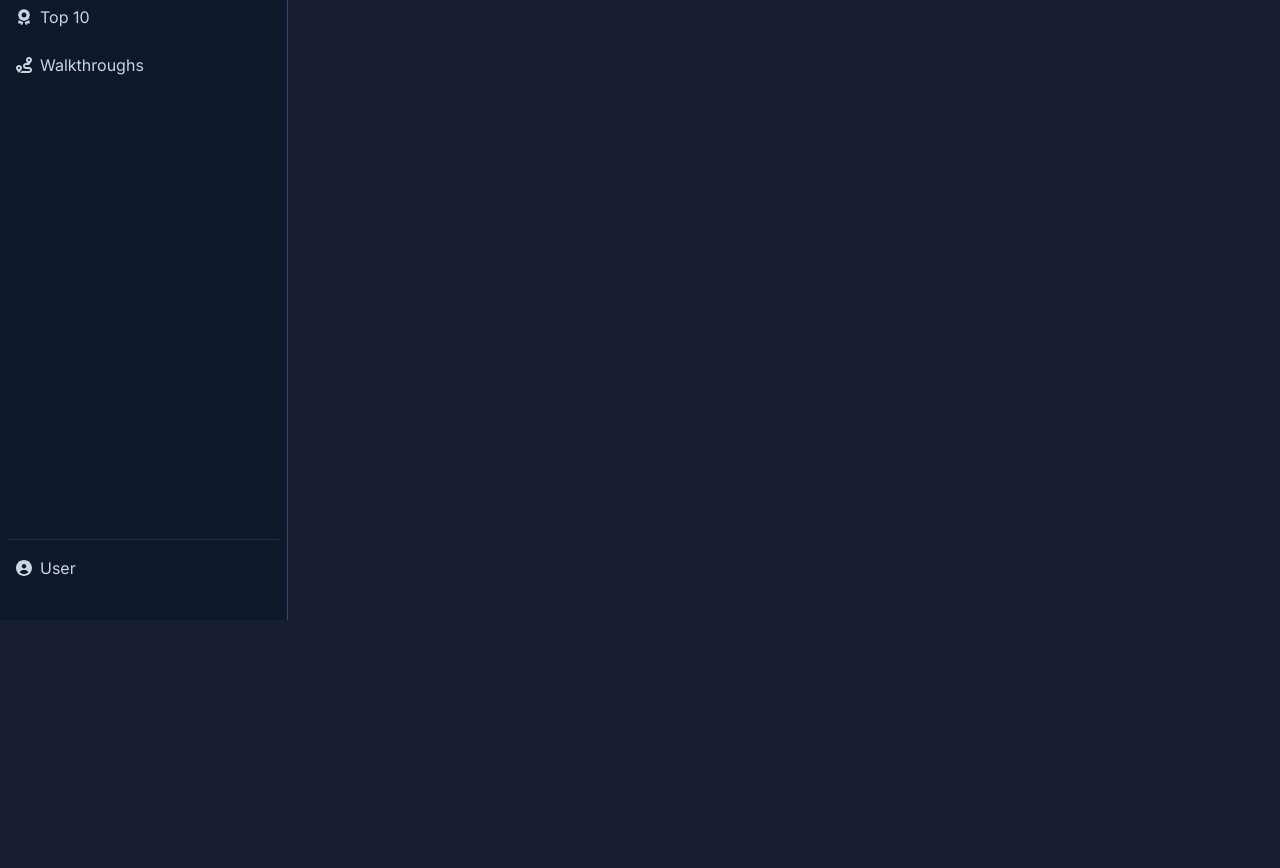
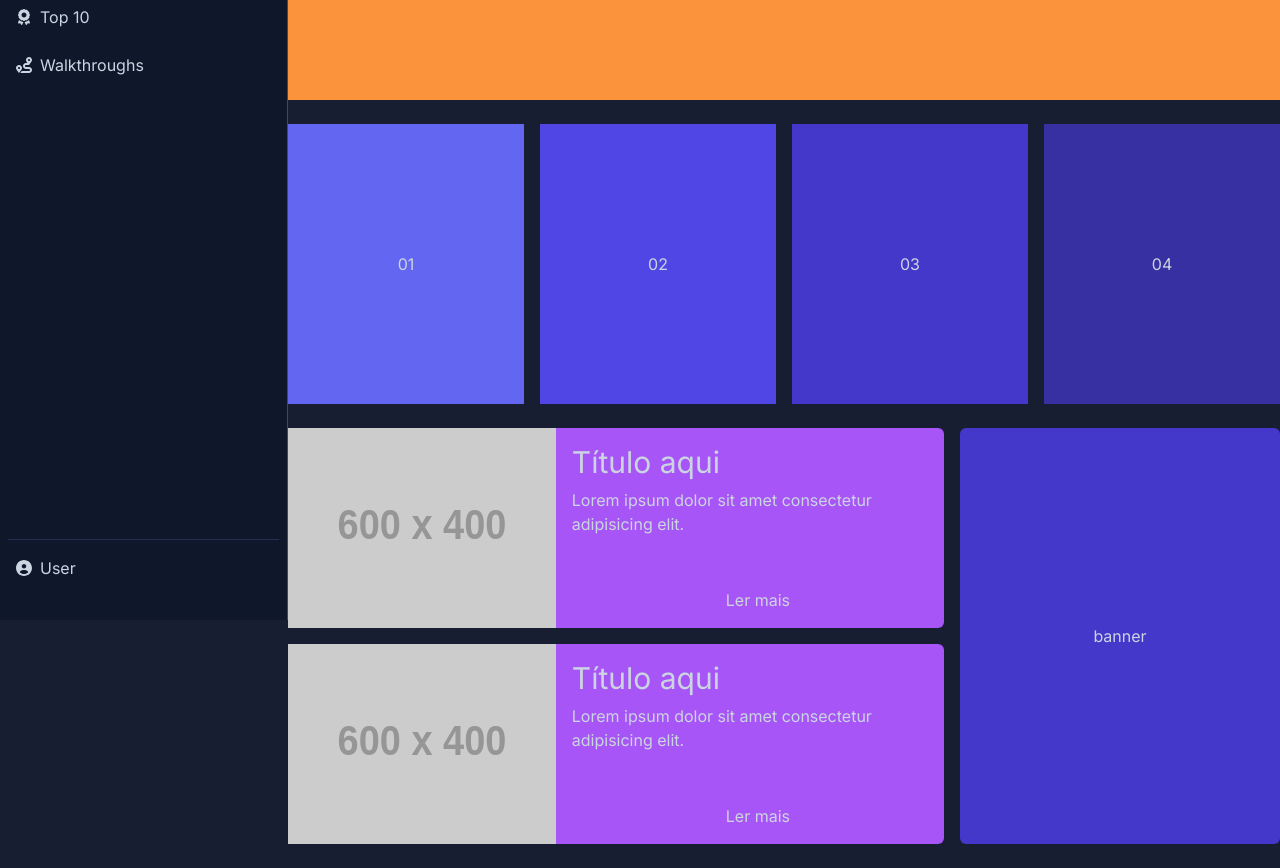
Before and after one commit to germanoricardi/nintendo64, a Next.js app: page / in a window 1280 px wide. Shown: the part 180-1048 px from the top of the page. Before the commit the page ends 800 px from the top, so only its background shows below. Built offline with nearby package versions, Linux system fonts and the light colour scheme.

Commit message:
Home content structure

```diff
--- a/src/app/globals.css
+++ b/src/app/globals.css
@@ -7,3 +7,9 @@
     --color-slate-890: 24 30 50;
   }
 }
+
+@layer components {
+  .flex-center {
+    @apply flex justify-center items-center;
+  }
+}
--- a/src/app/layout.tsx
+++ b/src/app/layout.tsx
@@ -18,7 +18,7 @@ export default function RootLayout({
 }>) {
   return (
     <html lang="en">
-      <body className={cn('flex gap-2 bg-slate-890 text-slate-300', inter.className)}>
+      <body className={cn('bg-slate-890 text-slate-300', inter.className)}>
         <Navbar />
 
         {children}
--- a/src/app/page.tsx
+++ b/src/app/page.tsx
@@ -1,9 +1,55 @@
 import Image from "next/image";
 
 export default function Home() {
-  const f = () => {
-    return true;
-  };
+  return <div className="ml-72">
+    <div className="w-full h-[35vh] bg-orange-400 flex-center">
+      <h1>Germano</h1>
+    </div>
 
-  return <h1>Home page</h1>;
+    <div className="container mx-auto my-6">
+      <div className="grid grid-cols-4 gap-4 h-[35vh]">
+        <div className="flex-center bg-indigo-500">01</div>
+        <div className="flex-center bg-indigo-600">02</div>
+        <div className="flex-center bg-indigo-700">03</div>
+        <div className="flex-center bg-indigo-800">04</div>
+      </div>
+    </div>
+
+    <div className="container mx-auto my-6">
+      <div className="grid grid-cols-12 gap-4">
+
+        <div className="col-span-8 flex flex-col gap-4">
+          {/* Item */}
+          <div className="flex gap-4 bg-purple-500 rounded-md">
+            <div>
+              <img src="https://placehold.co/600x400" alt="Descrição" className="w-auto h-[200px]" />
+            </div>
+
+            <div className="flex flex-col gap-2 py-4">
+              <h2 className="text-3xl">Título aqui</h2>
+              <p className="flex-grow">Lorem ipsum dolor sit amet consectetur adipisicing elit.</p>
+              <button>Ler mais</button>
+            </div>
+          </div>
+          {/* /Item */}
+
+          {/* Item */}
+          <div className="flex gap-4 bg-purple-500 rounded-md">
+            <div>
+              <img src="https://placehold.co/600x400" alt="Descrição" className="w-auto h-[200px]" />
+            </div>
+
+            <div className="flex flex-col gap-2 py-4">
+              <h2 className="text-3xl">Título aqui</h2>
+              <p className="flex-grow">Lorem ipsum dolor sit amet consectetur adipisicing elit.</p>
+              <button>Ler mais</button>
+            </div>
+          </div>
+          {/* /Item */}
+        </div>
+
+        <div className="col-span-4 bg-indigo-700 rounded-md flex-center">banner</div>
+      </div>
+    </div>
+  </div>;
 }
--- a/src/components/Navbar/Navbar.tsx
+++ b/src/components/Navbar/Navbar.tsx
@@ -15,7 +15,7 @@ export const Navbar = ({ className, ...props }: NavbarProps) => {
   return (
     <nav
       className={cn(
-        "flex flex-col h-screen bg-slate-900 border-r border-indigo-400/20 hover:border-indigo-400/40 w-72 p-2 text-slate-300",
+        "fixed top-0 left-0 flex flex-col h-screen bg-slate-900 border-r border-indigo-400/20 hover:border-indigo-400/40 w-72 p-2 text-slate-300",
         className
       )}
       {...props}
```
